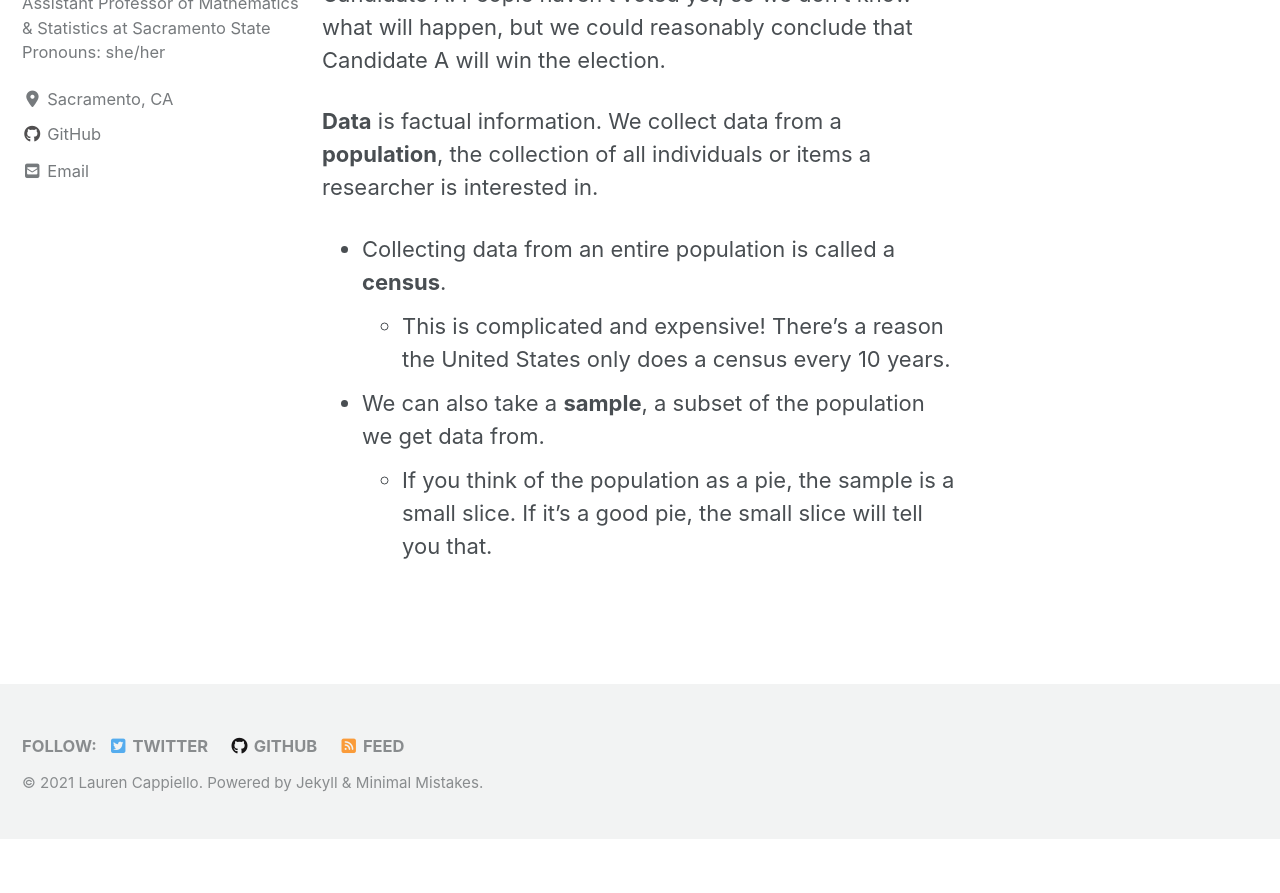
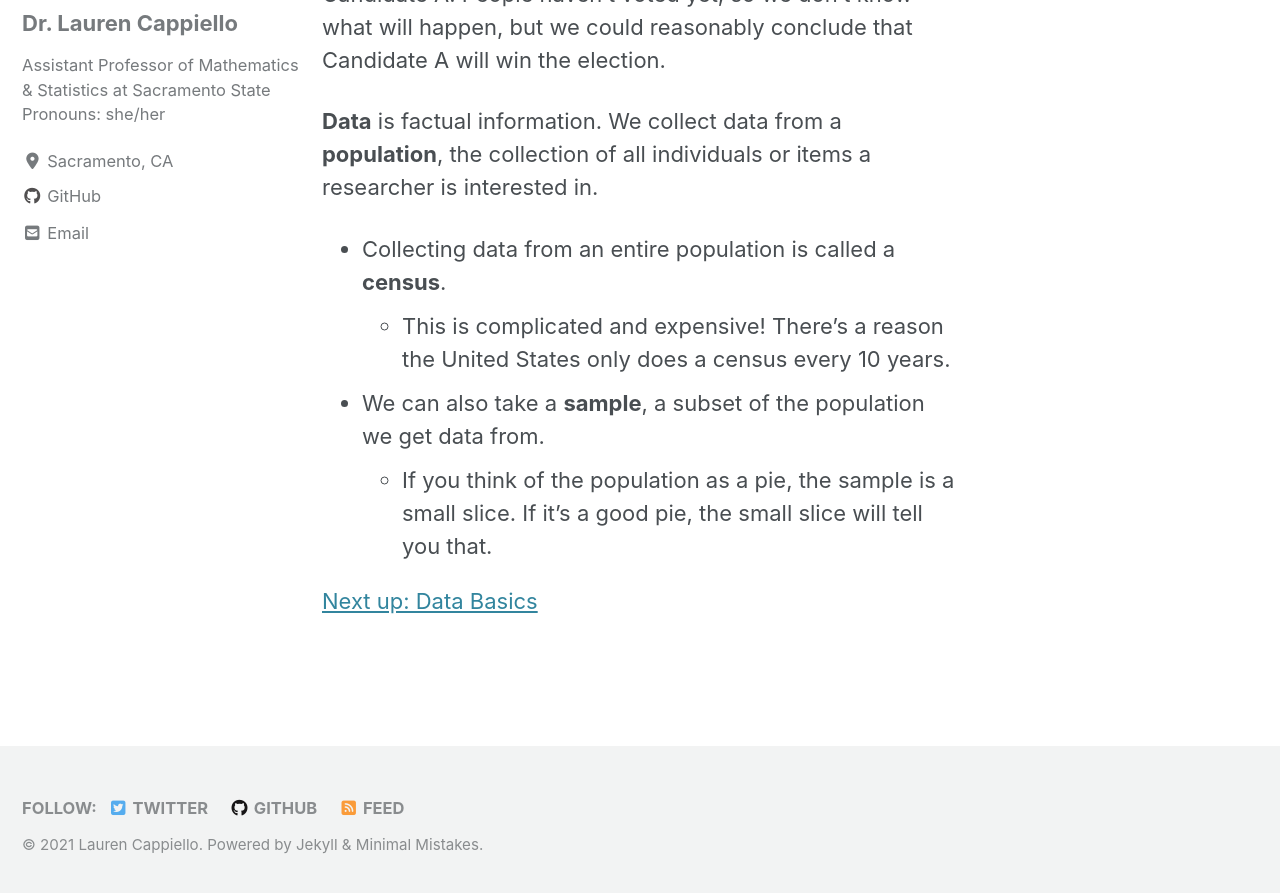
Before and after one commit to lgpcappiello/lgpcappiello.github.io, a Jekyll site: the page built from teaching/IntroStats/terminology.md, in a window 1280 px wide and 900 px high, scrolled down 583 px. Shown: the top 893 px of the window. Built offline with Jekyll 4.4.1, drawn with Linux system fonts in a browser that asks for light colours; cached includes are drawn as plain includes; nearby versions of some CDN libraries; before the commit the page ends 1422 px from its top, so only the background shows below that.

Commit message:
Update terminology.md

```diff
--- a/teaching/IntroStats/terminology.md
+++ b/teaching/IntroStats/terminology.md
@@ -20,3 +20,5 @@
   - This is complicated and expensive! There's a reason the United States only does a census every 10 years.
 - We can also take a **sample**, a subset of the population we get data from.
   - If you think of the population as a pie, the sample is a small slice. If it's a good pie, the small slice will tell you that.
+
+<a href="https://lgpcappiello.github.io/teaching/IntroStats/databasics" target="blank">Next up: Data Basics</a>
```
